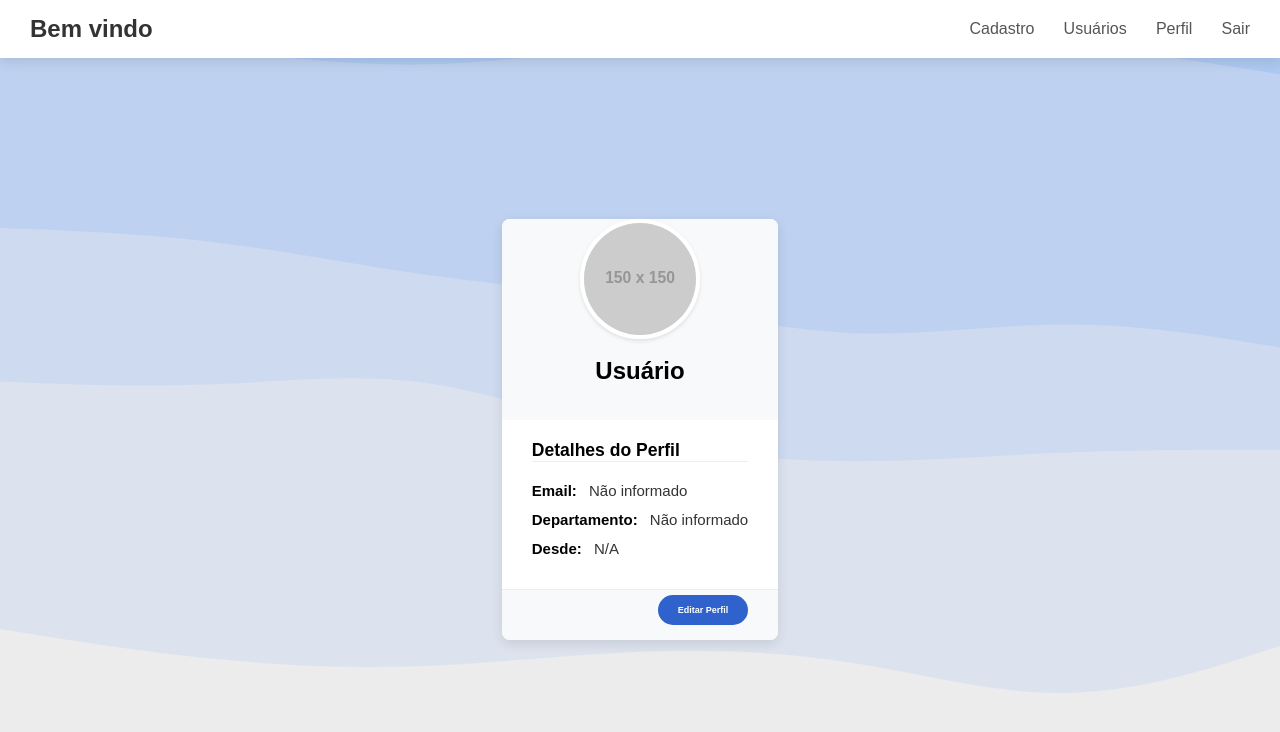
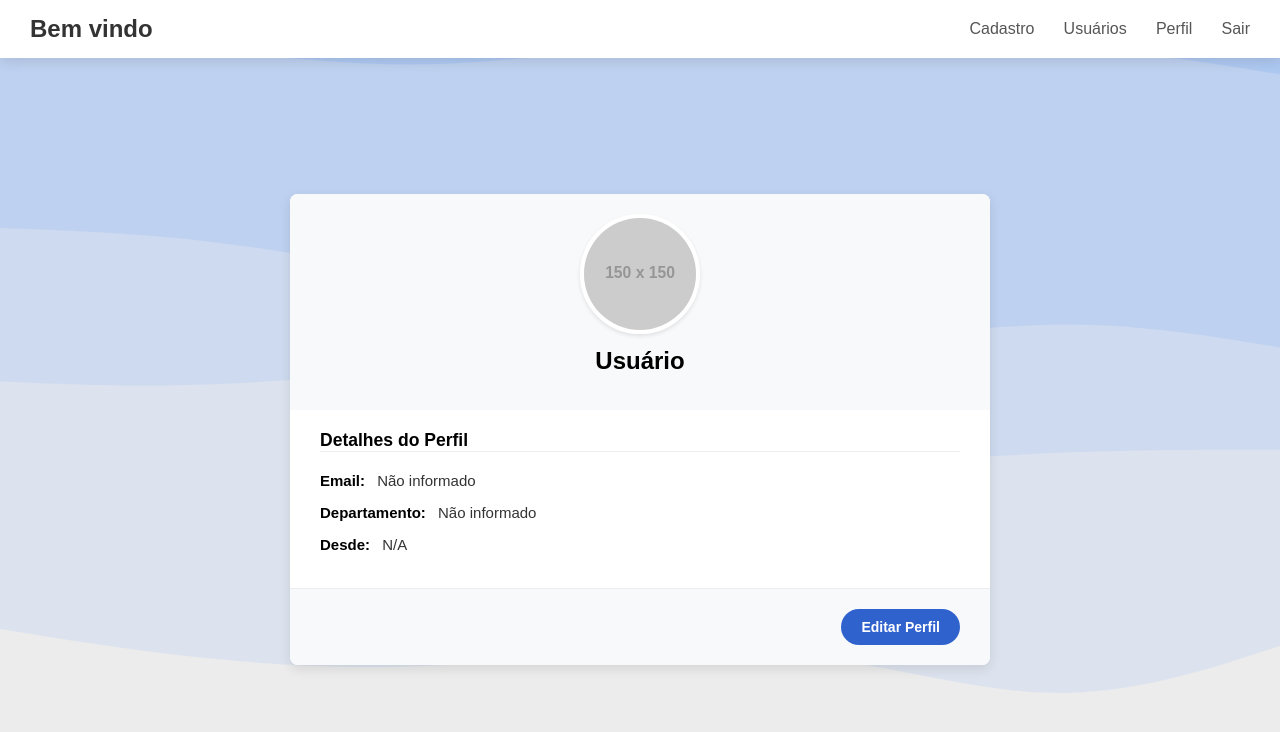
Before and after one commit to devlkspy/projetodevweb, a website: page front/perfil.html in a window 1280 px wide. Drawn offline with Linux system fonts and the light colour scheme; placeholder pictures from the web are drawn by us.

Commit message:
Fix: Corrige layout do perfil removendo max-height

```diff
--- a/front/perfil.css
+++ b/front/perfil.css
@@ -1,5 +1,3 @@
-
-
 body {
     font-family: 'Nunito', sans-serif;
     font-size: 15px;
@@ -8,7 +6,6 @@ body {
     background-size: cover;
     background-position: center;
     background-repeat: no-repeat;
-
     margin: 0;
     min-height: 100vh;
     display: flex;
@@ -16,22 +13,29 @@ body {
 }
 
 .profile-container {
-    max-width: 900px;
-    max-height: 500px;
+    max-width: 1200px;
+    width: 700px;
     margin: 70px auto;
     background-color: white;
     border-radius: 8px;
     box-shadow: 0 4px 12px rgba(0, 0, 0, 0.1);
     overflow: hidden;
-
-
-
+    display: flex;
+    flex-direction: column;
 }
 
 .profile-header {
     text-align: center;
     padding: 20px 30px 30px;
     background-color: #f8f9fa;
+    display: flex;
+    flex-direction: column;
+}
+
+.profile-picture-container {
+    position: relative;
+    display: inline-block;
+    margin: 0 auto;
 }
 
 .profile-picture {
@@ -41,7 +45,6 @@ body {
     border: 4px solid white;
     box-shadow: 0 2px 4px rgba(0, 0, 0, 0.1);
     object-fit: cover;
-    margin-bottom: 10px;
 }
 
 .profile-name {
@@ -56,14 +59,13 @@ body {
 }
 
 .profile-details {
-    padding: 30px;
+    padding: 20px 30px;
 }
 
 .profile-details h3 {
     margin-top: 0;
     margin-bottom: 20px;
     border-bottom: 1px solid #eee;
-
 }
 
 .profile-details p {
@@ -81,7 +83,6 @@ body {
     background-color: #f8f9fa;
     text-align: right;
     border-top: 1px solid #eee;
-    max-height: 900px;
 }
 
 .btn-primary, .btn-secondary {
@@ -95,12 +96,8 @@ body {
 }
 
 .btn-primary {
-    position: relative;
-    top: 5px;
     background-color: #3062ce;
     color: white;
-    padding: 10px 20px;
-    font-size: 9px;
 }
 
 .btn-primary:hover {
@@ -118,41 +115,8 @@ body {
     background-color: #e2e6ea;
 }
 
-.profile-header {
-    text-align: center;
-    padding: 0px 30px 30px;
-    background-color: #f8f9fa;
-    display: flex;
-    flex-direction: column;
-}
-
-.profile-name {
-    margin-top: 5px;
-    margin-bottom: 5px;
-}
-
-.profile-details {
-    padding-top: 20px;
-    padding-bottom: 20px;
-}
-
-.profile-details p {
-    margin-bottom: 12px;
-}
-
-.profile-actions {
-    padding-top: 0px;
-    scale: (0.4);
-
-}
-
 .hidden {
     display: none;
-}
-
-.profile-picture-container {
-    position: relative;
-    display: inline-block;
 }
 
 .edit-photo-label {
@@ -162,8 +126,8 @@ body {
     width: 100%;
     height: 100%;
     border-radius: 50%;
-    background-color: transparent;
-    color: #333333;
+    background-color: rgba(0, 0, 0, 0.4);
+    color: white;
     display: flex;
     justify-content: center;
     align-items: center;
@@ -172,7 +136,6 @@ body {
     opacity: 0;
     transition: opacity 0.3s ease;
 }
-
 
 .profile-container.edit-mode-active .profile-picture-container:hover .edit-photo-label {
     opacity: 1;
@@ -186,4 +149,6 @@ body {
     margin: 10px auto 10px auto;
     width: 200px;
     max-width: 90%;
+    padding: 5px;
+    font-size: 20px;
 }
```
Also changed, not shown: back/models/User.js (+6 -1 lines), front/usuarios.html (+0 -1 lines).
